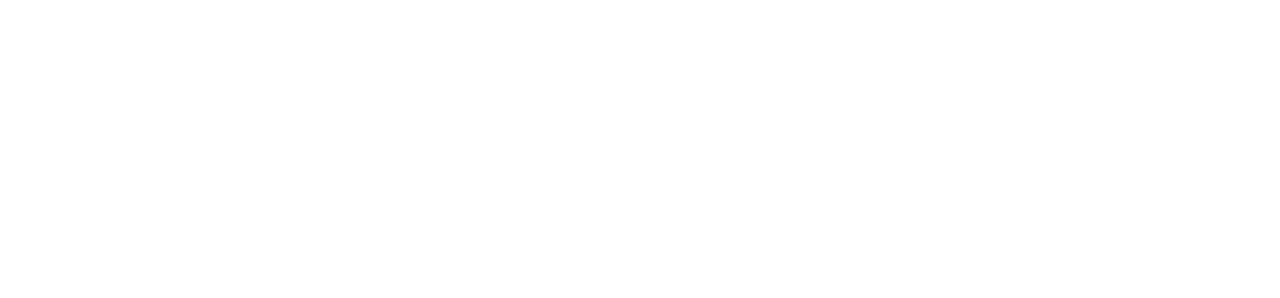
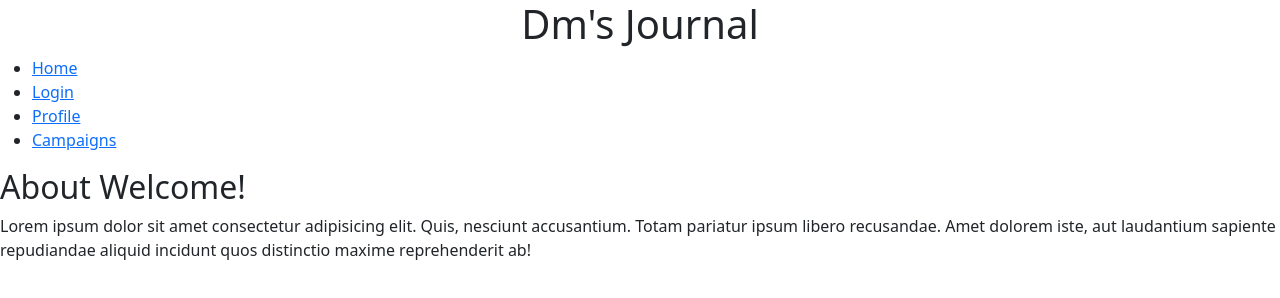
Before and after one commit to UncleBikki/Project-Two, a website: page index.html in a window 1280 px wide. Drawn offline with nearby package versions, Linux system fonts and the light colour scheme.

Commit message:
added containers for nav bar, hero, and about/welcome

```diff
--- a/index.html
+++ b/index.html
@@ -4,9 +4,43 @@
     <meta charset="UTF-8">
     <meta http-equiv="X-UA-Compatible" content="IE=edge">
     <meta name="viewport" content="width=device-width, initial-scale=1.0">
-    <title>Document</title>
+    <title>Dm's Journal</title>
+    <!--bootstrap-->
+    <link href="https://cdn.jsdelivr.net/npm/bootstrap@5.1.3/dist/css/bootstrap.min.css" rel="stylesheet" integrity="sha384-1BmE4kWBq78iYhFldvKuhfTAU6auU8tT94WrHftjDbrCEXSU1oBoqyl2QvZ6jIW3" crossorigin="anonymous">
 </head>
 <body>
+    <!--div for mainpage-->
+    <div class="">
+        <header class="title">
+            <h1 class="text-center"> Dm's Journal</h1>
+        <!--nav bar-->
+        <ul>
+            <li>
+                <a href="#home">Home</a>
+            </li>
+            <li>
+                <a href="#login">Login</a>
+            </li>
+            <li>
+               <a href="#profile">Profile</a>
+            </li>
+            <li>
+                <a href="#campaigns">Campaigns</a>
+            </li>
+        </ul>
+        <!-- end of nav bar-->
+        </header>
+        <!--hero image-->
+        <div>
+            <div>
 
+            </div>
+        </div>
+        <!--hero image end-->
+        <!--about/welcome section-->
+        <h2>About Welcome!</h2>
+        <p>Lorem ipsum dolor sit amet consectetur adipisicing elit. Quis, nesciunt accusantium. Totam pariatur ipsum libero recusandae. Amet dolorem iste, aut laudantium sapiente repudiandae aliquid incidunt quos distinctio maxime reprehenderit ab!</p>
+        <!--about/welcome end-->
+    </div>
 </body>
 </html>
```
Also changed, not shown: assets/index.css (added), assets/index.js (added).
